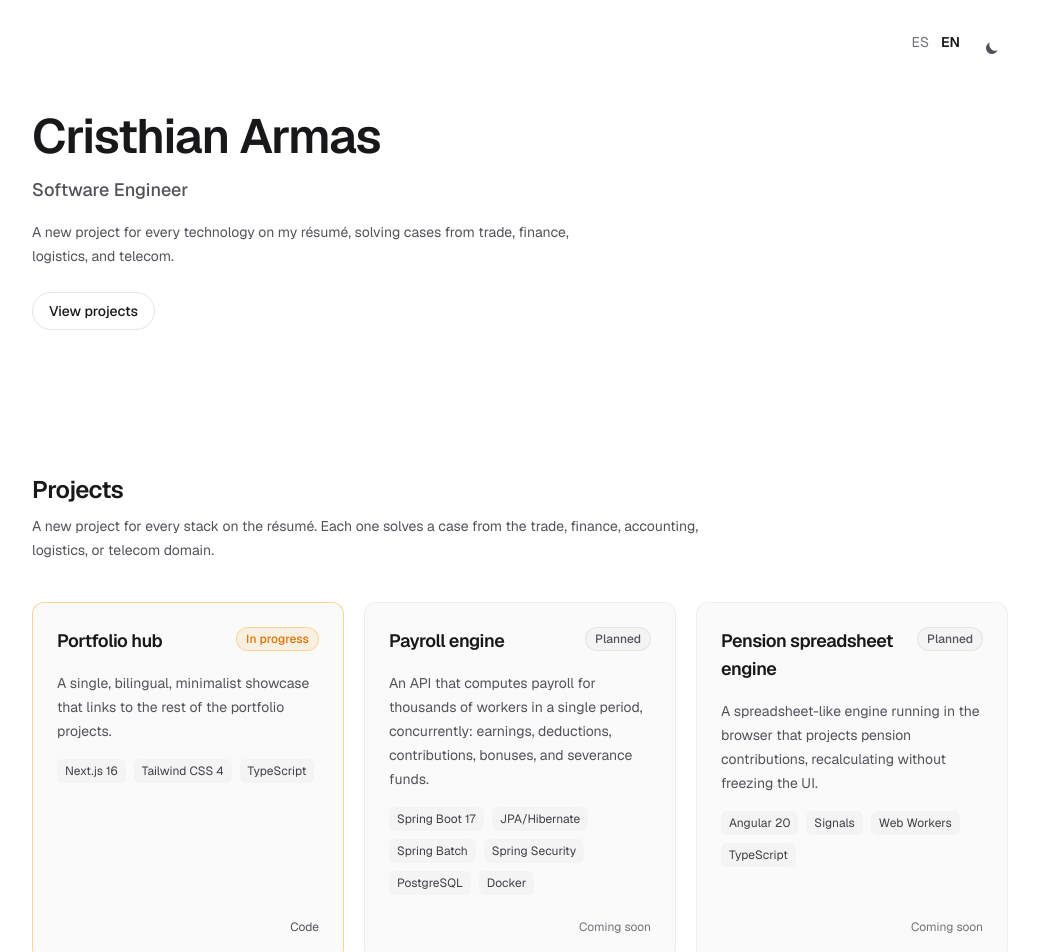
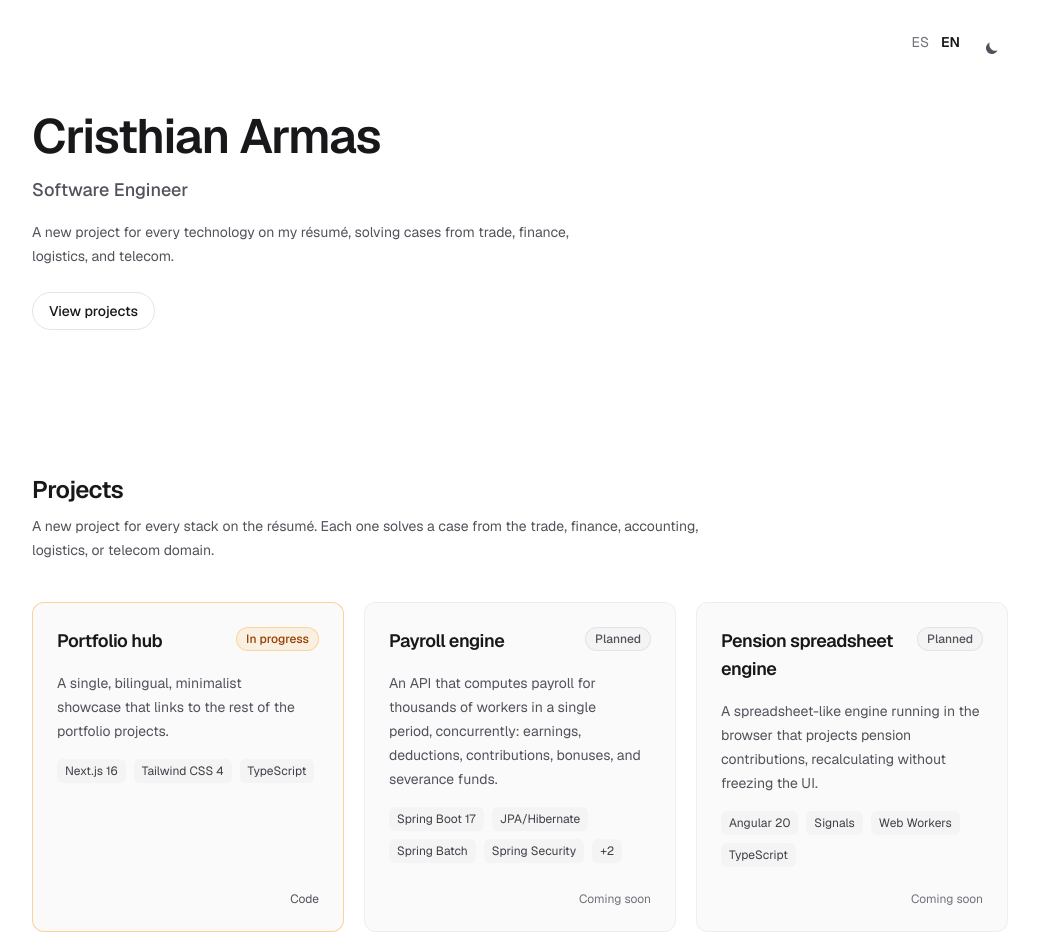
Before and after one commit to cris071198/portafolio-hub, a Next.js app: page /en in a window 1280 px wide. Shown: the top 952 px of the page, without its empty margins (120-1159 px from the left). Built offline with nearby package versions, Linux system fonts and the light colour scheme.

Commit message:
Polish: fix badge contrast (AA), stop paragraph widows with text-pretty, cap stack chips at 4 with +N overflow

```diff
--- a/src/app/globals.css
+++ b/src/app/globals.css
@@ -18,7 +18,7 @@
   --background: #000000;
   --foreground: #fafafa;
   --muted-foreground: #a1a1aa;
-  --faint-foreground: #71717a;
+  --faint-foreground: #86868f;
   --border: #27272a;
   --card: rgb(24 24 27 / 0.4);
   --chip: rgb(39 39 42 / 0.8);
--- a/src/components/hero-section.tsx
+++ b/src/components/hero-section.tsx
@@ -9,7 +9,7 @@ export function HeroSection({ dict }: { dict: Dictionary }) {
       <p className="text-lg font-medium text-muted-foreground">
         {dict.heroRole}
       </p>
-      <p className="max-w-xl text-sm leading-6 text-muted-foreground">
+      <p className="max-w-xl text-pretty text-sm leading-6 text-muted-foreground">
         {dict.heroTagline}
       </p>
       <a
--- a/src/components/project-card.tsx
+++ b/src/components/project-card.tsx
@@ -3,8 +3,8 @@ import type { Project, ProjectStatus } from "@/content/types";
 
 const statusStyles: Record<ProjectStatus, string> = {
   planned: "bg-chip text-muted-foreground ring-border",
-  "in-progress": "bg-amber-500/10 text-amber-600 ring-amber-500/30 dark:text-amber-400",
-  live: "bg-emerald-500/10 text-emerald-600 ring-emerald-500/30 dark:text-emerald-400",
+  "in-progress": "bg-amber-500/10 text-amber-800 ring-amber-500/30 dark:text-amber-400",
+  live: "bg-emerald-500/10 text-emerald-800 ring-emerald-500/30 dark:text-emerald-400",
 };
 
 // Planned cards get a fainter, neutral border; in-progress/live cards get a
@@ -15,6 +15,8 @@ const cardBorderStyles: Record<ProjectStatus, string> = {
   "in-progress": "border-amber-500/40",
   live: "border-emerald-500/40",
 };
+
+const MAX_VISIBLE_STACK = 4;
 
 export function ProjectCard({
   project,
@@ -34,6 +36,8 @@ export function ProjectCard({
   index: number;
 }) {
   const hasLinks = Boolean(project.repoUrl || project.demoUrl);
+  const visibleStack = project.stack.slice(0, MAX_VISIBLE_STACK);
+  const hiddenStackCount = project.stack.length - visibleStack.length;
 
   return (
     <article
@@ -51,12 +55,12 @@ export function ProjectCard({
         </span>
       </div>
 
-      <p className="text-sm leading-6 text-muted-foreground">
+      <p className="text-pretty text-sm leading-6 text-muted-foreground">
         {project.summary[lang]}
       </p>
 
       <ul className="flex flex-wrap gap-2">
-        {project.stack.map((tech) => (
+        {visibleStack.map((tech) => (
           <li
             key={tech}
             className="rounded-md bg-chip px-2 py-1 text-xs text-chip-foreground"
@@ -64,6 +68,14 @@ export function ProjectCard({
             {tech}
           </li>
         ))}
+        {hiddenStackCount > 0 && (
+          <li
+            className="rounded-md bg-chip px-2 py-1 text-xs text-chip-foreground"
+            title={project.stack.slice(MAX_VISIBLE_STACK).join(", ")}
+          >
+            +{hiddenStackCount}
+          </li>
+        )}
       </ul>
 
       <div className="mt-auto flex items-center justify-end gap-3 pt-2 text-xs">
--- a/src/components/projects-section.tsx
+++ b/src/components/projects-section.tsx
@@ -25,7 +25,7 @@ export function ProjectsSection({
         <h2 className="text-2xl font-semibold tracking-tight text-foreground">
           {dict.projectsHeading}
         </h2>
-        <p className="mt-2 text-sm leading-6 text-muted-foreground">
+        <p className="mt-2 text-pretty text-sm leading-6 text-muted-foreground">
           {dict.projectsSubheading}
         </p>
       </div>
```
Also changed, not shown: .impeccable/critique/2026-11-02T23-19-43Z__src-app-lang-page-tsx.md.
